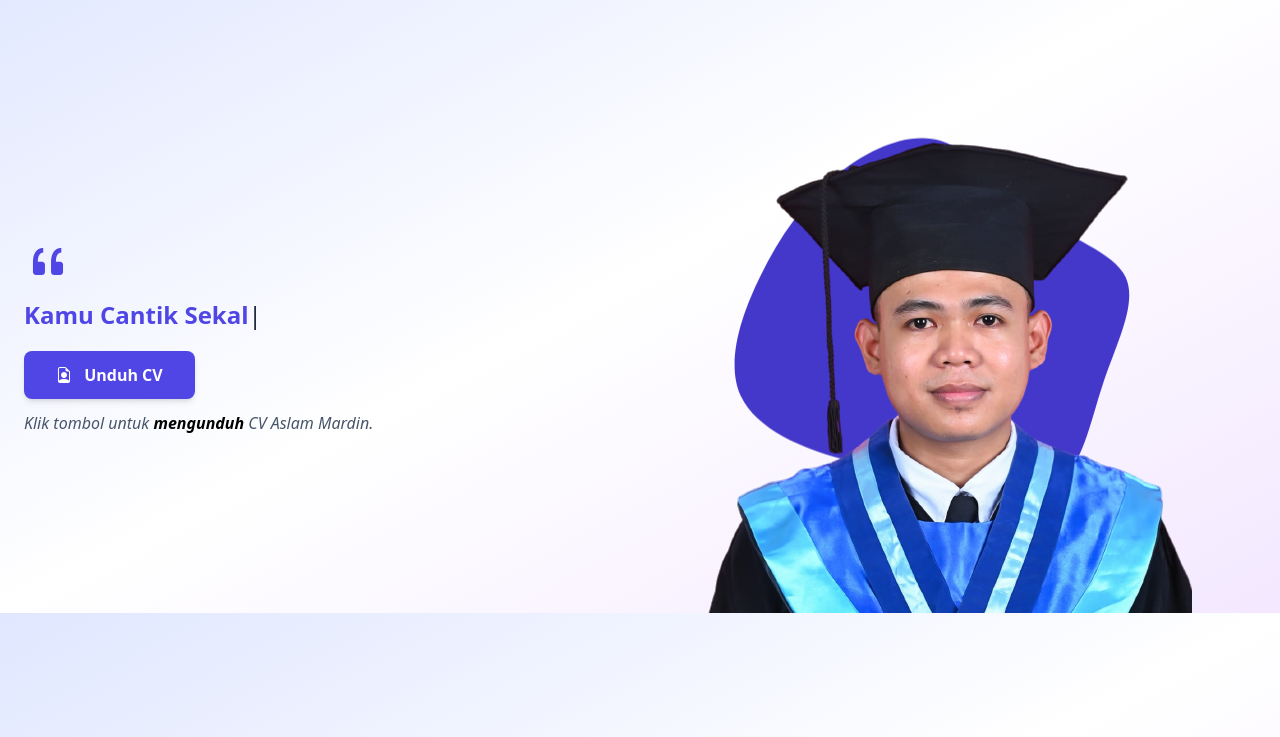
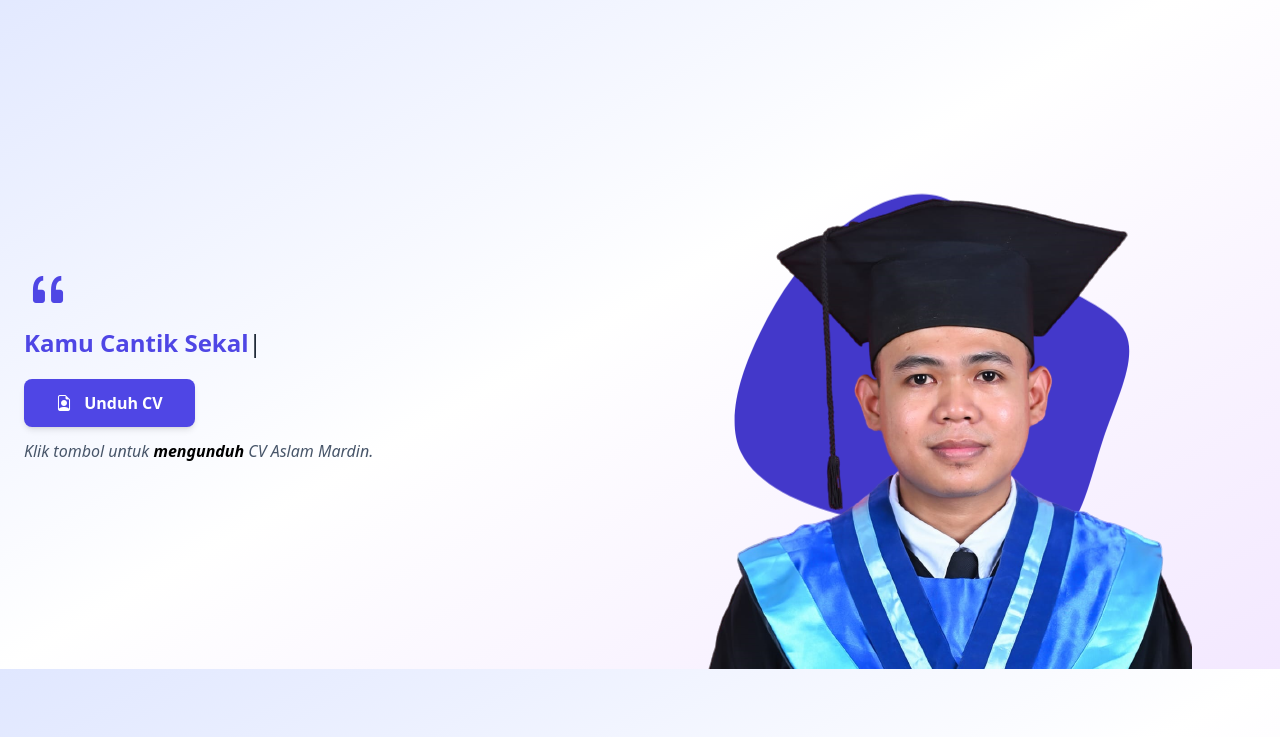
Before and after one commit to AslamMardin/profile, a website: page index.html in a window 1280 px wide. Shown: the part 63-800 px from the top of the page. Drawn offline with nearby package versions, Linux system fonts and the light colour scheme.

Commit message:
ddah bagus

```diff
--- a/index.html
+++ b/index.html
@@ -61,7 +61,7 @@
 
                 <!-- Right Column (Image with SVG Background) -->
                 <div class="w-full lg:w-1/2 relative">
-                    <div class="relative mt-5 lg:mt-10">
+                    <div class="relative mt-5 sm:mt-10 md:mt-16 lg:mt-20 xl:mt-24">
 
                         <img src="img/gambar-aslam.png" alt="gambar aslam" class="max-w-full mx-auto z-10 relative" />
                         <span class="absolute -bottom-16 left-1/2 -translate-x-1/2 -z-10">
```
